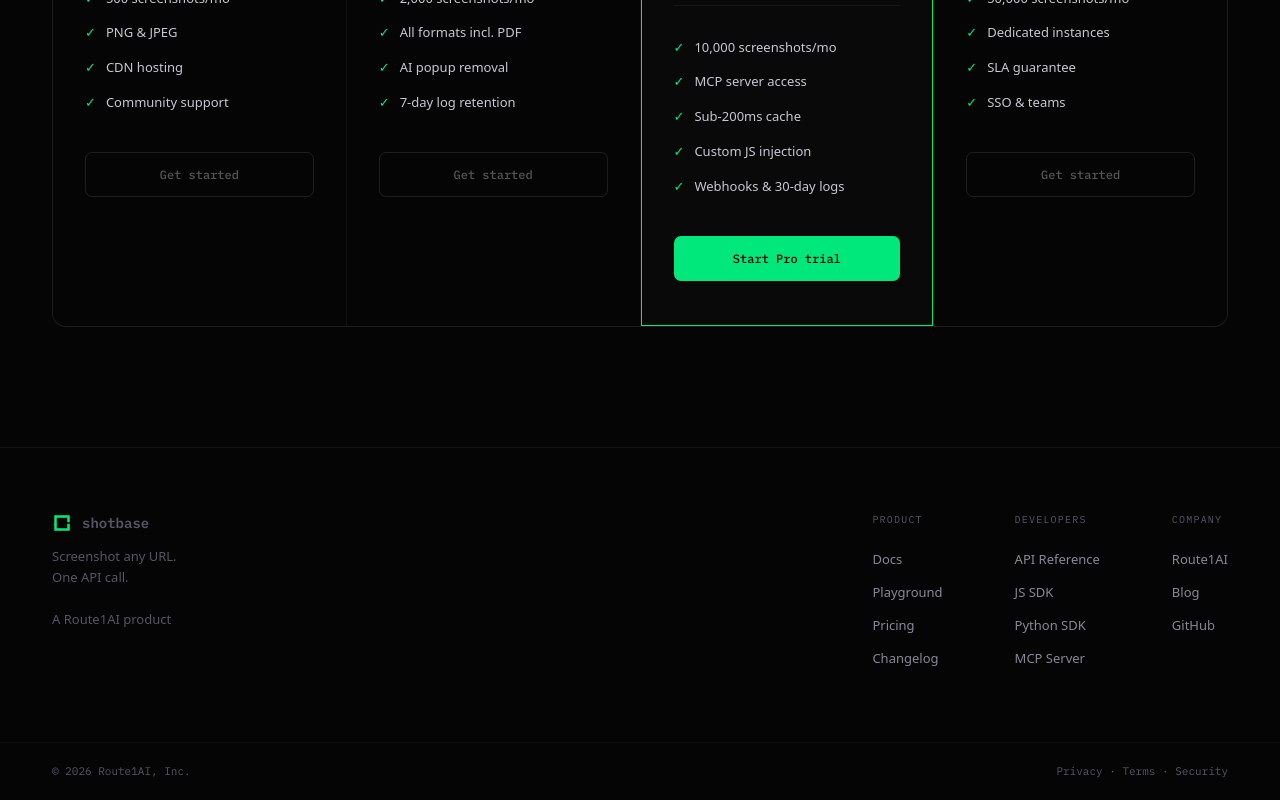
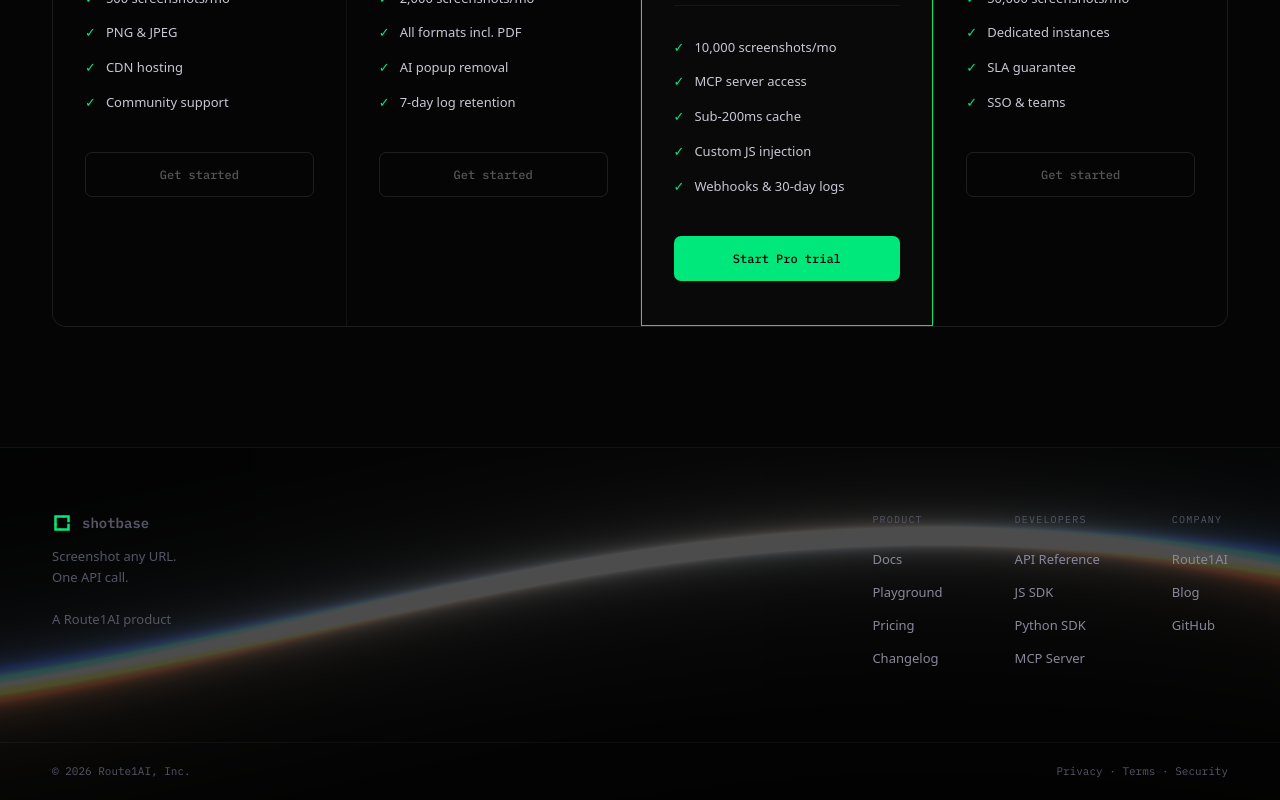
Before and after one commit to route1-ai/Shotbase-frontend-v2, a Next.js app: page / in a window 1280 px wide. Shown: the part 3621-4421 px from the top of the page. Built offline with nearby package versions, Linux system fonts and the light colour scheme.

Commit message:
Add shader background to footer

```diff
--- a/app/globals.css
+++ b/app/globals.css
@@ -394,11 +394,7 @@
 .plan.ft .pcta:hover { background: #00ff88; box-shadow: 0 0 24px rgba(0,232,123,0.35); }
 
 /* ─── Footer ─────────────────────────────────────────── */
-footer {
-  border-top: 1px solid rgba(255,255,255,0.05); padding: 64px 52px;
-  display: flex; gap: 80px; align-items: flex-start;
-  background: #050505;
-}
+
 .fb .flogo {
   display: flex; align-items: center; gap: 10px;
   font-family: var(--font-ibm-plex), monospace; font-weight: 600; font-size: 14px;
--- a/app/page.tsx
+++ b/app/page.tsx
@@ -3,6 +3,7 @@
 import React, { useEffect, useRef } from "react"
 import { useLenis } from "lenis/react"
 import Hero from "@/components/ui/animated-shader-hero"
+import { WebGLShader } from "@/components/ui/web-gl-shader"
 
 export default function Home() {
   const [activeTab, setActiveTab] = React.useState("js")
@@ -310,7 +311,12 @@
           </div>
         </section>
 
-        <footer>
+        <footer className="relative overflow-hidden border-t border-white/5">
+          <div className="absolute inset-0 z-0">
+            <WebGLShader />
+            <div className="absolute inset-0 bg-black/70 z-[1]" />
+          </div>
+          <div className="relative z-10 px-[52px] py-[64px] flex gap-[80px] items-start">
             <div className="fb" style={{ flex: 1 }}>
               <div className="flogo">
                 <svg width="20" height="20" viewBox="0 0 80 80" fill="none">
@@ -328,8 +334,9 @@
               <div className="fcol"><h4>Developers</h4><ul><li><a href="/docs">API Reference</a></li><li><a href="/">JS SDK</a></li><li><a href="/">Python SDK</a></li><li><a href="/">MCP Server</a></li></ul></div>
               <div className="fcol"><h4>Company</h4><ul><li><a href="/">Route1AI</a></li><li><a href="/">Blog</a></li><li><a href="/">GitHub</a></li></ul></div>
             </div>
+          </div>
+          <div className="fbot relative z-10 !bg-transparent"><span>© 2026 Route1AI, Inc.</span><span>Privacy · Terms · Security</span></div>
         </footer>
-        <div className="fbot"><span>© 2026 Route1AI, Inc.</span><span>Privacy · Terms · Security</span></div>
       </div>
     </>
   )
```
Lines whose indentation alone changed are shown as unchanged.
